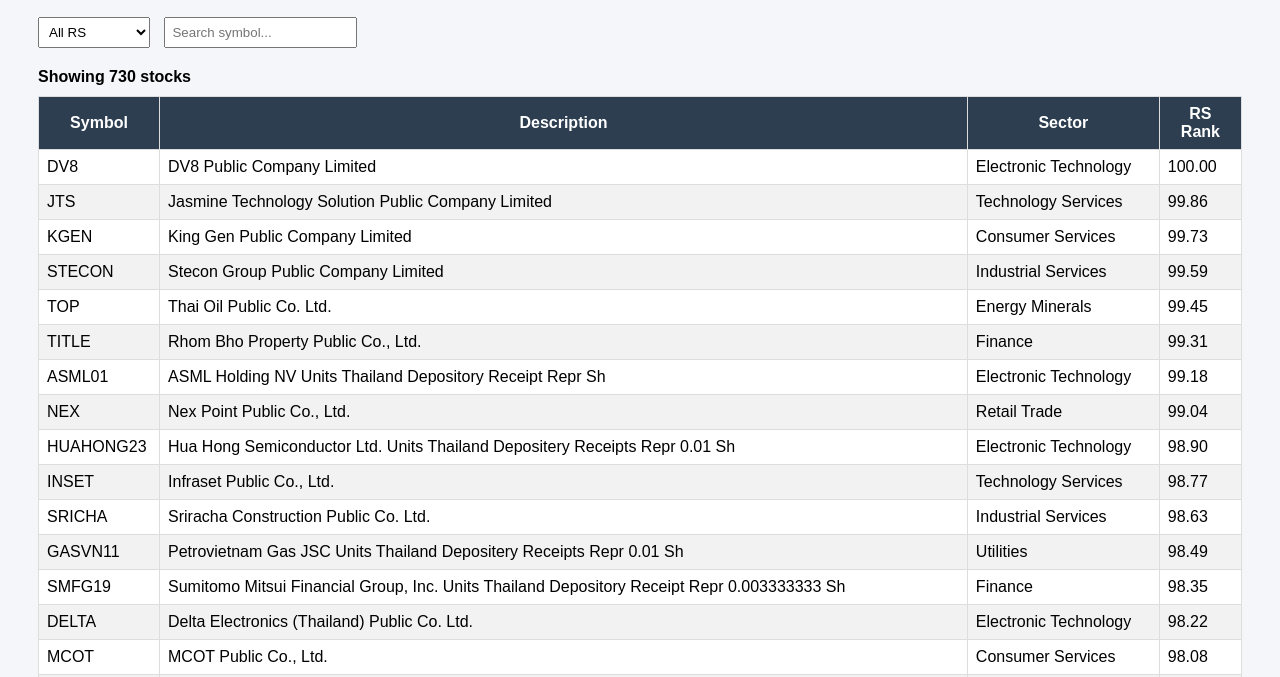
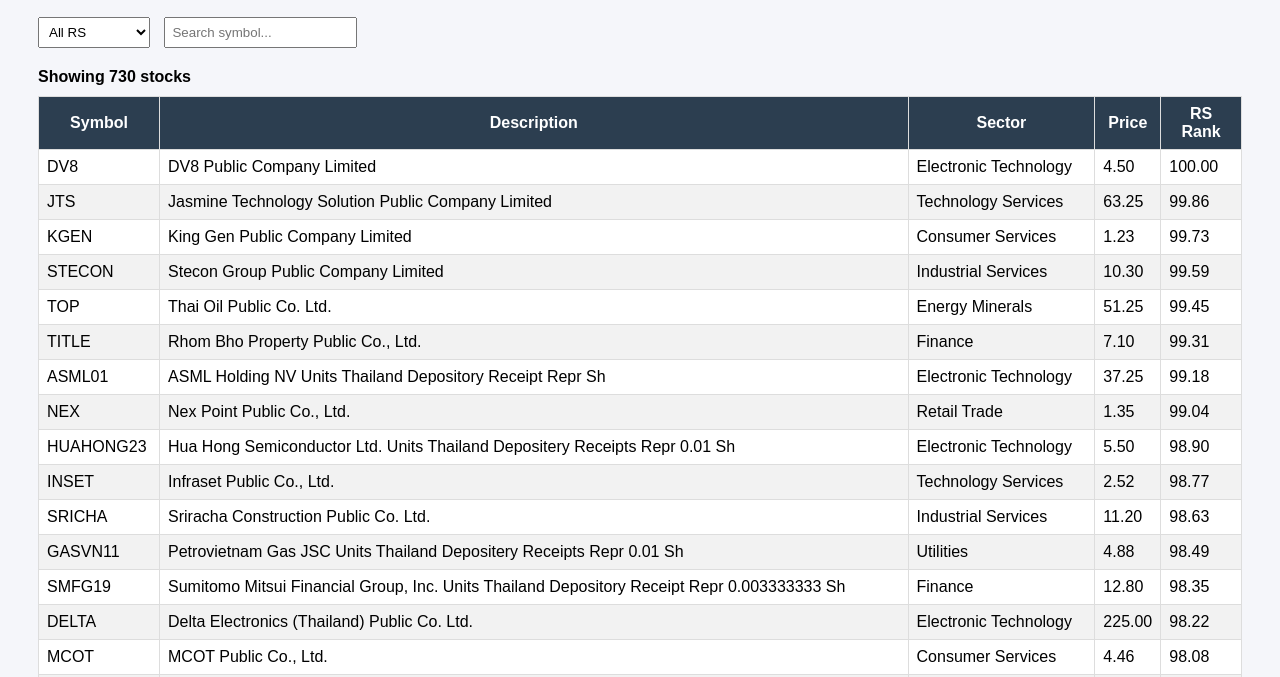
Before and after one commit to firstfootstep/RS_Score_automation, a plain HTML site: page index.html in a window 1280 px wide. Shown: the part 123-800 px from the top of the page. Drawn offline with Linux system fonts and the light colour scheme.

Commit message:
Add Price column to stock table

```diff
--- a/index.html
+++ b/index.html
@@ -84,6 +84,7 @@
             <th>Symbol</th>
             <th>Description</th>
             <th>Sector</th>
+            <th>Price</th>
             <th>RS Rank</th>
         </tr>
     </thead>
@@ -112,6 +113,7 @@
             <td>${stock.name}</td>
             <td>${stock.description}</td>
             <td>${stock.sector}</td>
+            <td>${stock.close ? Number(stock.close).toFixed(2) : "-"}</td>
             <td>${stock.rs_rank ? stock.rs_rank.toFixed(2) : ""}</td>
         </tr>
     `);
```
